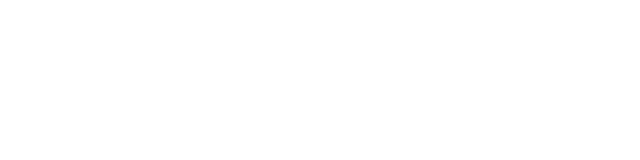
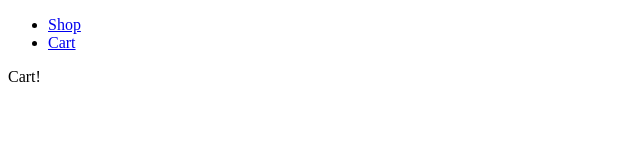
Before and after one commit to catbree/odin-shopping-cart, a React (Vite) app: page /cart in a window 1280 px wide. Shown: the top 160 px of the page, without its empty margins (0-640 px from the left). Built offline with nearby package versions, Linux system fonts and the light colour scheme.

Commit message:
Added a router and configured root, shop, and cart routes

```diff
--- /dev/null
+++ b/src/errorPage.jsx
@@ -0,0 +1,17 @@
+import { useRouteError } from "react-router-dom";
+
+export default function ErrorPage() {
+    const error = useRouteError();
+    console.error(error);
+
+    return (
+        <div id="error-page">
+            <h1>Oh no!</h1>
+            <p>Sorry, an expected error has occured.</p>
+            <p>
+                <i>{error.statusText || error.message}</i>
+            </p>
+            <button>Return to home page</button>
+        </div>
+    )
+}
--- a/src/main.jsx
+++ b/src/main.jsx
@@ -1,7 +1,34 @@
-import React from 'react'
-import ReactDOM from 'react-dom/client'
+import React from "react";
+import ReactDOM from "react-dom/client";
+import { createBrowserRouter, RouterProvider } from "react-router-dom";
 
-ReactDOM.createRoot(document.getElementById('root')).render(
+import Root from "./routes/root";
+import ErrorPage from "./errorPage";
+
+const router = createBrowserRouter([
+  {
+    path: "/",
+    element: <Root />,
+    errorElement: <ErrorPage />,
+    children: [
+      {
+        path: "/shop",
+        element: <div>Shop!</div>,
+      },
+      {
+        path: "/products",
+        element: <div>Products!</div>,
+      },
+      {
+        path: "/cart",
+        element: <div>Cart!</div>,
+      },
+    ],
+  },
+]);
+
+ReactDOM.createRoot(document.getElementById("root")).render(
   <React.StrictMode>
-  </React.StrictMode>,
-)
+    <RouterProvider router={router} />
+  </React.StrictMode>
+);
--- /dev/null
+++ b/src/routes/root.jsx
@@ -0,0 +1,21 @@
+import { Link, Outlet } from "react-router-dom";
+
+export default function Root() {
+  return (
+    <div>
+      <div id="navbar">
+        <ul>
+          <li>
+            <Link to="shop">Shop</Link>
+          </li>
+          <li>
+            <Link to="cart">Cart</Link>
+          </li>
+        </ul>
+      </div>
+      <div id="page-content">
+        <Outlet />
+      </div>
+    </div>
+  );
+}
```
